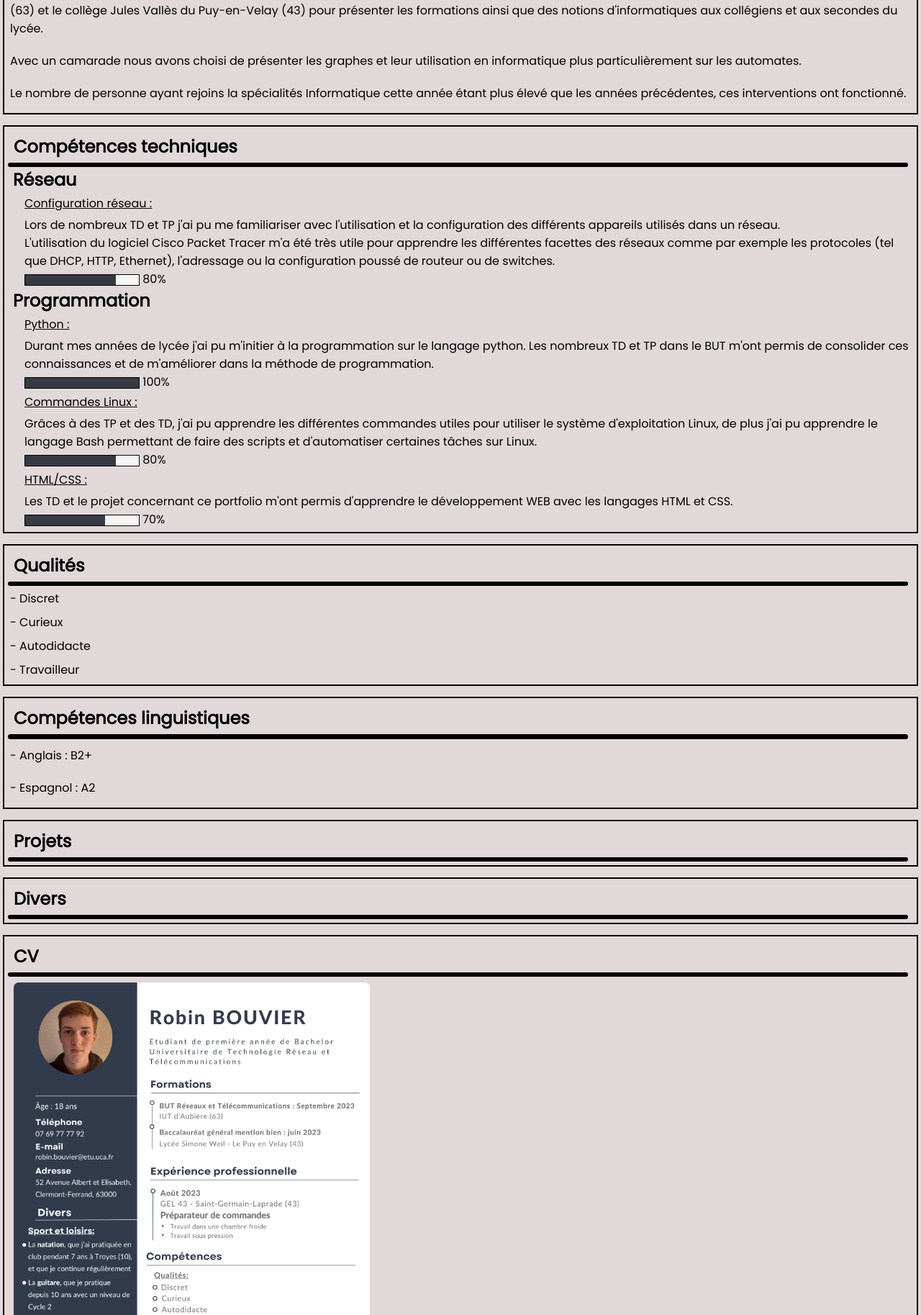
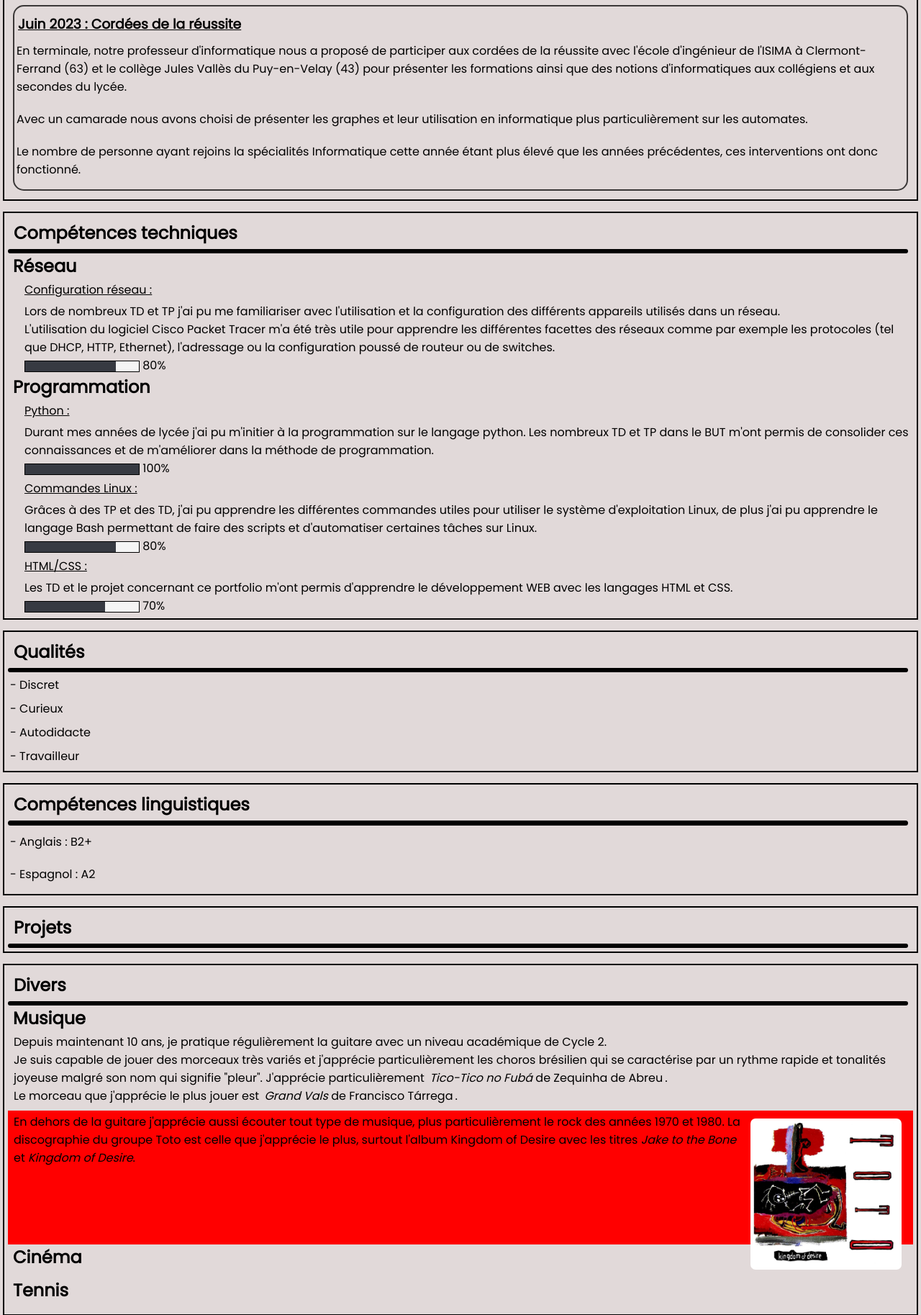
Before and after one commit to RobinBouvier/portfolio, a PHP site: page /portfolio.html in a window 1280 px wide. Shown: the part 1219-3046 px from the top of the page at 72% size. Run offline with PHP 8.4, Linux system fonts and the light colour scheme.

Commit message:
divers 0.1

```diff
--- a/portfolio.css
+++ b/portfolio.css
@@ -131,7 +131,7 @@ section{
 #contact_p{
     font-size: 15px;
     display: flex;
-    align-items:center;
+    align-items: center;
 }
 
 hr{
@@ -229,3 +229,76 @@ h3{
     border-color 0.3s,
     color 0.3s;
 }
+
+.expProDiv{
+    border: solid;
+    border-width: 2px;
+    border-color: rgb(58, 55, 55);
+    margin: 7px;
+    margin-top: 10px;
+    border-radius: 15px;
+    padding-bottom: 5px;
+}
+
+#gel43{
+    width: auto;
+    height: auto;
+    max-width: 400px;
+    max-height: 210px;
+    float: right;
+    padding: 8px;
+    border-radius: 15px;
+    margin-bottom: 5px;
+}
+
+.divers_lien{
+    display: inline;
+    border: solid;
+    border-color: rgba(255, 255, 255, 0);
+    border-width: 1px ;
+    border-radius: 20px;
+    padding: 2px;
+    text-decoration: none;
+    color: black;
+    transition:
+    background-color 0.3s,
+    border-color 0.3s,
+    color 0.3s;
+}
+
+.divers_lien:hover{
+    border: solid;
+    border-color: rgb(64, 63, 63);
+    background-color: rgb(64, 63, 63);
+    color: white;
+    border-width: 1px ;
+    border-radius: 20px;
+    padding: 2px;
+    text-decoration: none;
+    transition:
+    background-color 0.3s,
+    border-color 0.3s,
+    color 0.3s;
+}
+
+.texteDivers{
+    padding: 8px;
+    padding-top: 3px;
+}
+
+.texteDiversImage{
+    padding: 8px;
+    padding-top: 3px;
+    background-color: red;
+}
+
+#kingdom_of_desire{
+    width: auto;
+    height: auto;
+    max-width: 400px;
+    max-height: 210px;
+    float: right;
+    padding: 8px;
+    border-radius: 15px;
+    margin-bottom: 5px;
+}
--- a/portfolio.html
+++ b/portfolio.html
@@ -64,15 +64,19 @@
 
         <ul>
             <li>
+                <div class="expProDiv">
+                <img src="images/gel43.jpg" id="gel43">
                 <h3>Août 2023 : Préparateur de commandes</h3>
                 <p>Pendant 1 mois j'ai été engagé par la société Gel 43 situé à Saint-Germain-Laprade (43) en tant que préparateur de commande.</p>
                 <p>Mon travail consistait à préparer les commandes de surgelés de restaurants ou d'entités publiques tel que des hôpitaux dans une chambre froide pour permettre une livraison le lendemain.<br>
                 J'ai pu découvrir le monde du travail et apprendre le <strong>travail d'équipe</strong> avec des collègues et des supérieurs très avenants et compréhensifs</p>
 
                 <p>J'ai été invité à revenir l'année suivante si je le souhaitais.</p>
+                </div>
             </li>
 
             <li>
+                <div class="expProDiv">
                 <h3>Juin 2023 : Cordées de la réussite</h3>
                 <p>En terminale, notre professeur d'informatique nous a proposé de participer aux cordées de la réussite avec l'école d'ingénieur de
                 l'ISIMA à Clermont-Ferrand (63) et le collège Jules Vallès du Puy-en-Velay (43) pour présenter les formations ainsi que des notions
@@ -84,8 +88,9 @@
                 </p>
                 <p>
                     Le nombre de personne ayant rejoins la spécialités Informatique cette année étant plus élevé que les années précédentes,
-                    ces interventions ont fonctionné.
+                    ces interventions ont donc fonctionné.
                 </p>
+                </div>
             </li>
         </ul>
     </section>
@@ -169,6 +174,38 @@
     <section>
         <h1 class="titre" id="divers">Divers</h1>
         <hr>
+
+        <div>
+
+            <h2>Musique</h2>
+            <p class="texteDivers">
+                Depuis maintenant 10 ans, je pratique régulièrement la guitare avec un niveau académique de Cycle 2. <br>
+                Je suis capable de jouer des morceaux très variés et j'apprécie particulièrement les choros brésilien qui se caractérise par
+                un rythme rapide et tonalités joyeuse malgré son nom qui signifie "pleur". J'apprécie particulièrement <a class="divers_lien" href="https://youtu.be/OTIL1MTvcv4?si=TJNY27uYHEt8O75n&t=23" target="_blank"><i>Tico-Tico no Fubá</i> de Zequinha de Abreu</a>. <br>
+                Le morceau que j'apprécie le plus jouer est <a class="divers_lien" href="https://www.youtube.com/watch?v=tpeWHtlIsB4" target="_blank"><i>Grand Vals</i> de Francisco Tárrega</a>.
+            </p>
+
+
+
+            <p class="texteDiversImage">
+                <img src="images/kingdom_of_desire.jpg" id="kingdom_of_desire">
+                En dehors de la guitare j'apprécie aussi écouter tout type de musique, plus particulièrement le rock des années
+                1970 et 1980. La discographie du groupe Toto est celle que j'apprécie le plus, surtout l'album Kingdom of Desire avec les titres <i>Jake to the Bone</i> et
+                <i>Kingdom of Desire</i>.
+
+            <br><br><br><br><br>
+            </p>
+        </div>
+
+        <div>
+            <h2>Cinéma</h2>
+            <p class="texteDivers"></p>
+        </div>
+
+        <div>
+            <h2>Tennis</h2>
+            <p class="texteDivers"></p>
+        </div>
     </section>
 
     <section>
```
Also changed, not shown: images/gel43.jpg (added), images/kingdom_of_desire.jpg (added).
